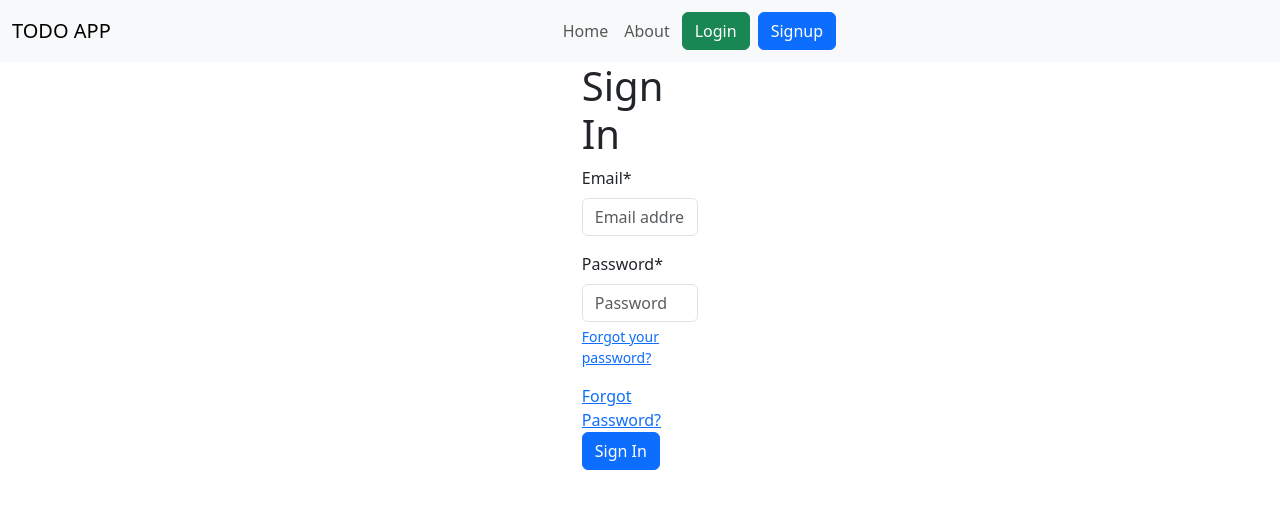
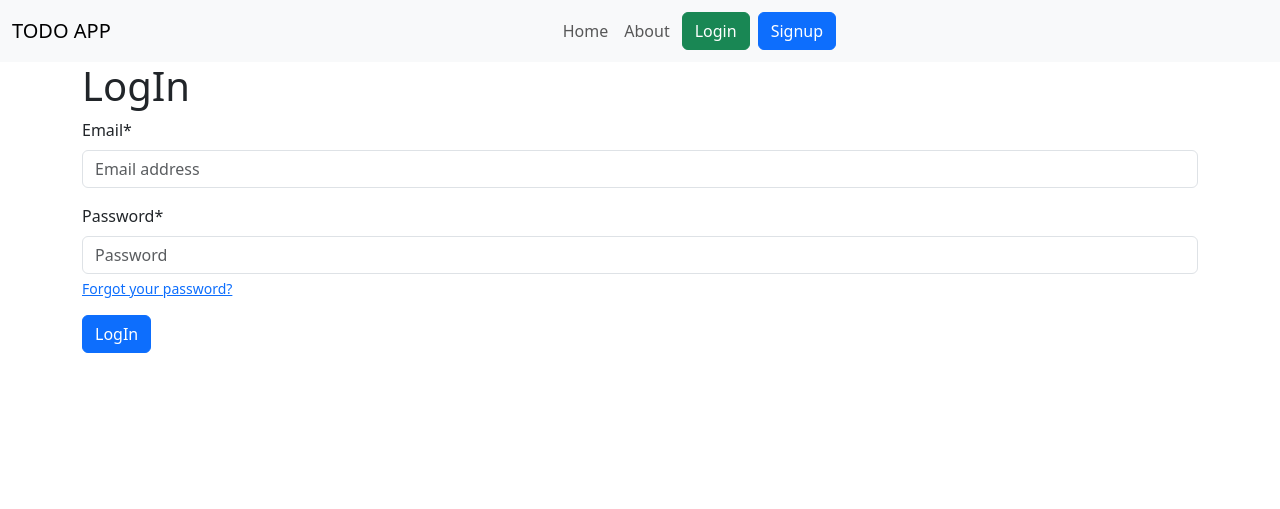
Before and after one commit to koval1off/TODO_LIST_APP, a Django app: page /accounts/login/ in a window 1280 px wide. Shown: the top 509 px of the page. Run offline with Django 4.2, Linux system fonts and the light colour scheme; parts of the project's set-up code (start-up, migrations or seed data) failed here and were passed over; some libraries are stand-ins or nearby versions.

Commit message:
change the templates for login and sign up

```diff
--- a/templates/account/base.html
+++ b/templates/account/base.html
@@ -5,9 +5,7 @@
   {% endblock head_title %}
 {% endblock title %}
 {% block content %}
-  <div class="row">
-    <div class="col-md-6 offset-md-3">
-      {% block inner %}{% endblock inner %}
-    </div>
+  <div class="container">
+    {% block inner %}{% endblock inner %}
   </div>
 {% endblock content %}
--- a/templates/account/login.html
+++ b/templates/account/login.html
@@ -4,11 +4,11 @@
 {% load crispy_forms_tags %}
 
 {% block head_title %}
-  {% translate "Sign In" %}
+  {% translate "LogIn" %}
 {% endblock head_title %}
 
 {% block inner %}
-  <h1>{% translate "Sign In" %}</h1>
+  <h1>{% translate "LogIn" %}</h1>
   {% if ACCOUNT_ALLOW_REGISTRATION %}
     <p>
       {% blocktranslate trimmed %}
@@ -25,8 +25,6 @@
              name="{{ redirect_field_name }}"
              value="{{ redirect_field_value }}" />
     {% endif %}
-    <a class="button secondaryAction"
-       href="{% url 'account_reset_password' %}">{% translate "Forgot Password?" %}</a>
-    <button class="primaryAction btn btn-primary" type="submit">{% translate "Sign In" %}</button>
+    <button class="primaryAction btn btn-primary" type="submit">{% translate "LogIn" %}</button>
   </form>
 {% endblock inner %}
--- a/templates/account/logout.html
+++ b/templates/account/logout.html
@@ -3,10 +3,10 @@
 {% load i18n %}
 
 {% block head_title %}
-  {% translate "Sign Out" %}
+  {% translate "Log Out" %}
 {% endblock head_title %}
 {% block inner %}
-  <h1>{% translate "Sign Out" %}</h1>
+  <h1>{% translate "Log Out" %}</h1>
   <p>{% translate "Are you sure you want to sign out?" %}</p>
   <form method="post" action="{% url 'account_logout' %}">
     {% csrf_token %}
@@ -15,6 +15,6 @@
              name="{{ redirect_field_name }}"
              value="{{ redirect_field_value }}" />
     {% endif %}
-    <button class="btn btn-danger" type="submit">{% translate "Sign Out" %}</button>
+    <button class="btn btn-danger" type="submit">{% translate "Log Out" %}</button>
   </form>
 {% endblock inner %}
--- a/templates/account/signup.html
+++ b/templates/account/signup.html
@@ -9,7 +9,7 @@
 {% block inner %}
   <h1>{% translate "Sign Up" %}</h1>
   <p>
-    {% blocktranslate %}Already have an account? Then please <a href="{{ login_url }}">sign in</a>.{% endblocktranslate %}
+    {% blocktranslate %}Already have an account? Then please <a href="{{ login_url }}">login</a>.{% endblocktranslate %}
   </p>
   <form class="signup"
         id="signup_form"
```
Also changed, not shown: 1 other file.
